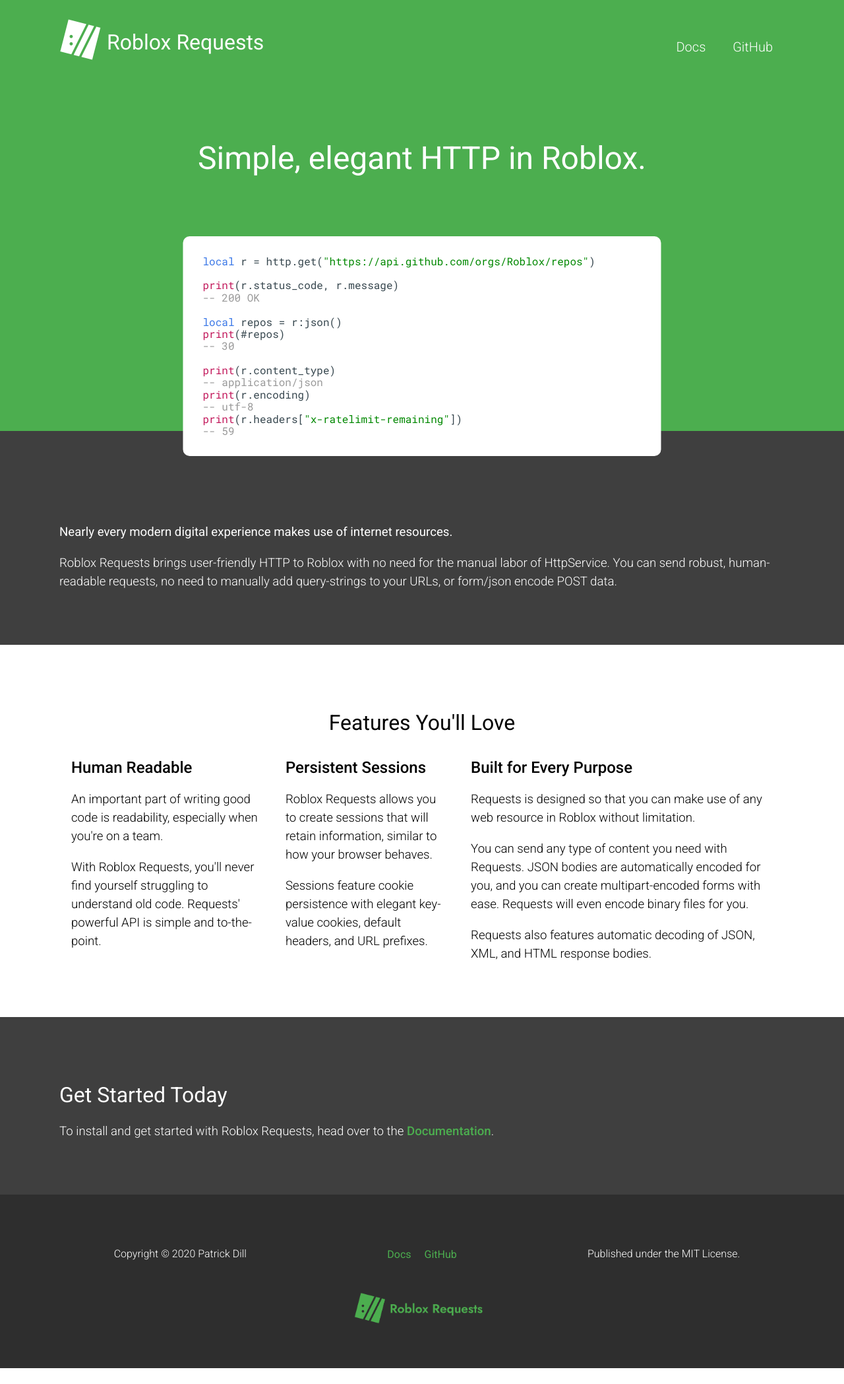
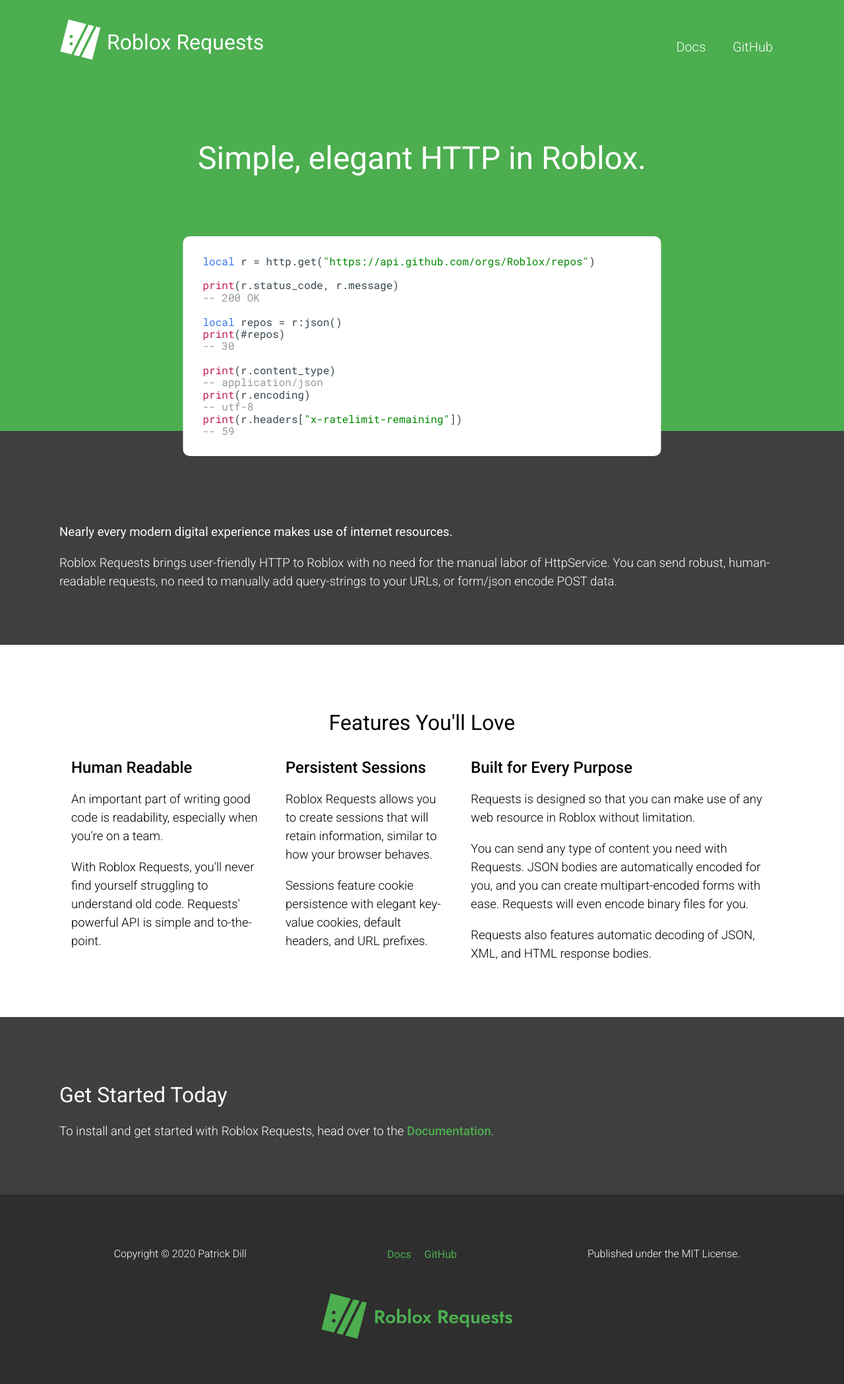
Before and after one commit to jpatrickdill/requests-front-page, a Jekyll site: the page built from _pages/index.html, in a window 1280 px wide. Shown: the whole page at 66% size. Built offline with Jekyll 4.4.1, drawn with Linux system fonts in a browser that asks for light colours; nearby versions of some CDN libraries; before the commit the page ends 2073 px from its top, so only the background shows below that.

Commit message:
footer image size

```diff
--- a/_sass/_elements.scss
+++ b/_sass/_elements.scss
@@ -180,7 +180,7 @@
 
     img {
         margin-top: 30px;
-        height: 3rem;
+        height: 4.5rem;
     }
 }
 
```
